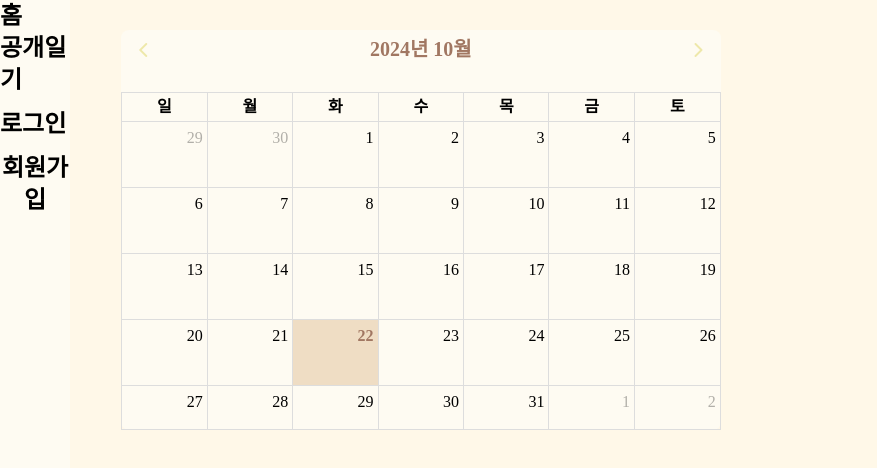
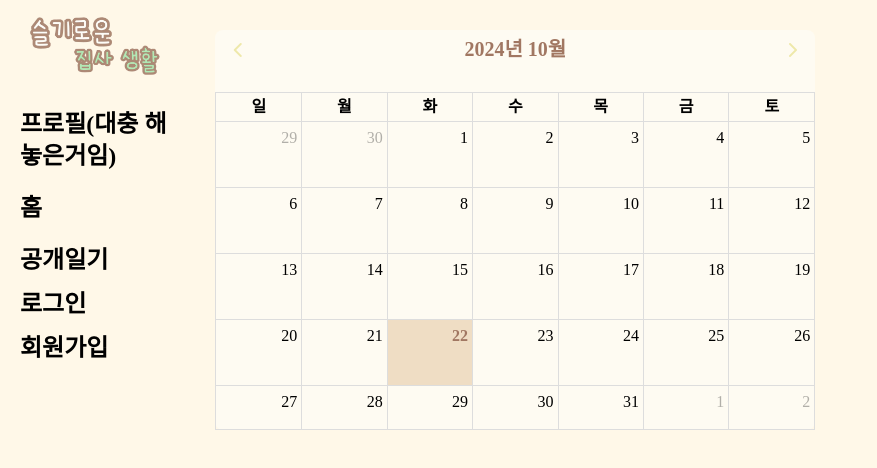
Before and after one commit to Sunjji/Sunjji, a Next.js app: page / in a window 1280 px wide. Shown: the top 468 px of the page, without its empty margins (0-877 px from the left). Built offline with nearby package versions, Linux system fonts and the light colour scheme; no server answers; a web font is replaced by a local one.

Commit message:
헤더 스타일 해씀용 로고도 추가되었슴듕

```diff
--- a/app/(providers)/(root)/_components/SideBar.tsx
+++ b/app/(providers)/(root)/_components/SideBar.tsx
@@ -28,8 +28,17 @@ function SideBar() {
 
   return (
     <>
-    <nav className="bg-point w-[70px] min-h-screen fixed z-10">
-      <Link href={"/"} className="font-bold text-2xl">
+      <nav className="ml-5 w-[150px] min-h-screen fixed z-10">
+        <img
+          className="w-[250px] mb-5"
+          src="http://localhost:3000/assets/img/logo.png"
+          alt="logo"
+        />
+        <Link href={"/my-page"} className="font-bold text-2xl">
+          프로필(대충 해놓은거임)
+        </Link>
+        <br />
+        <Link href={"/"} className="block mt-5 mb-5 font-bold text-2xl">
           홈
         </Link>
         {isAuthInitialized ? ( // isAuthInitialized가 true일때 출력(삼항연산자)
--- a/app/(providers)/(root)/layout.tsx
+++ b/app/(providers)/(root)/layout.tsx
@@ -5,7 +5,7 @@ function Layout({ children }: PropsWithChildren) {
   return (
     <div className="flex">
       <SideBar />
-      <main className="w-full">{children}</main>
+      <main className="ml-[100px] w-full">{children}</main>
     </div>
   );
 }
```
Also changed, not shown: public/assets/img/logo.png (added). Lines whose indentation alone changed are shown as unchanged.
